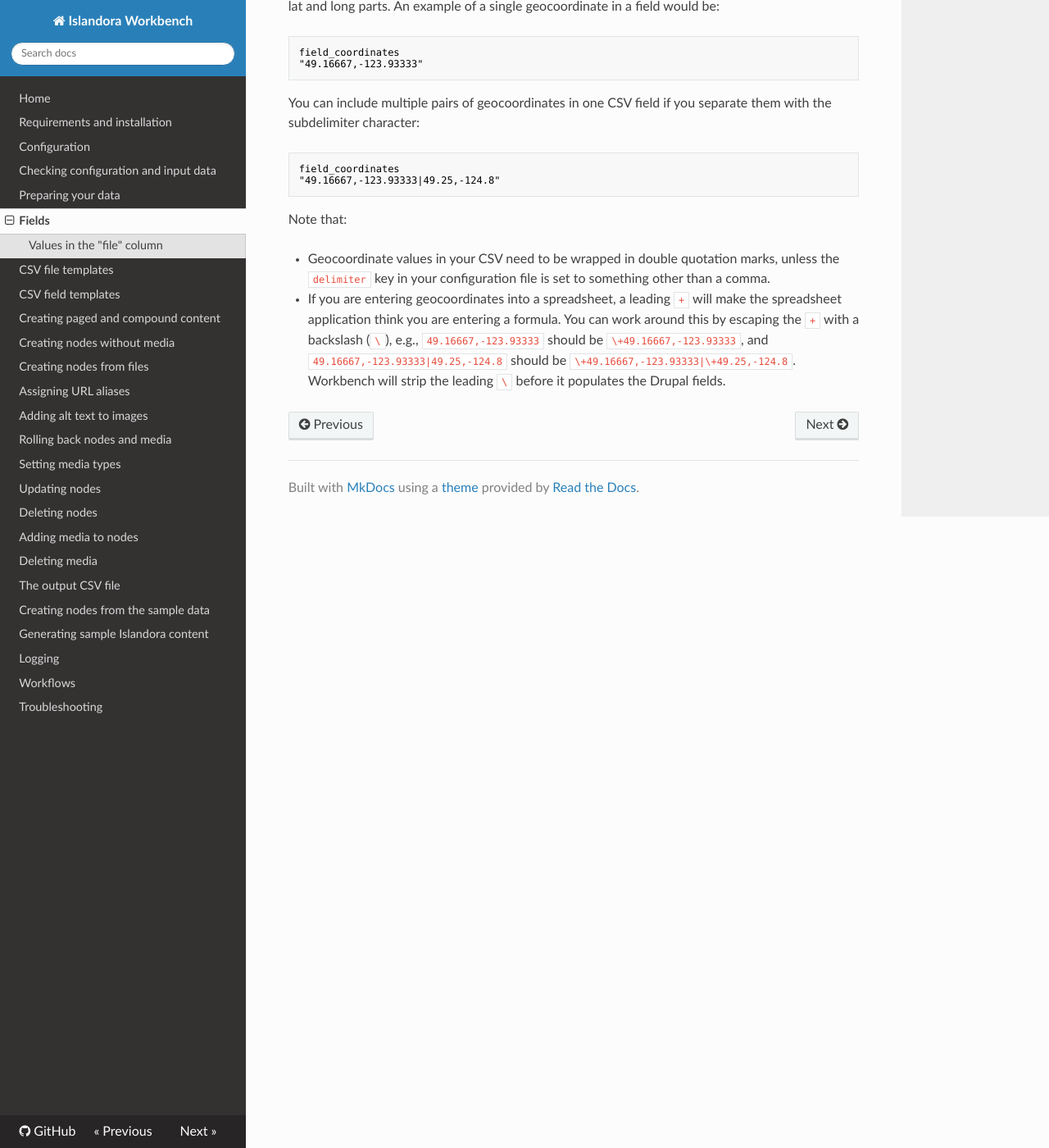
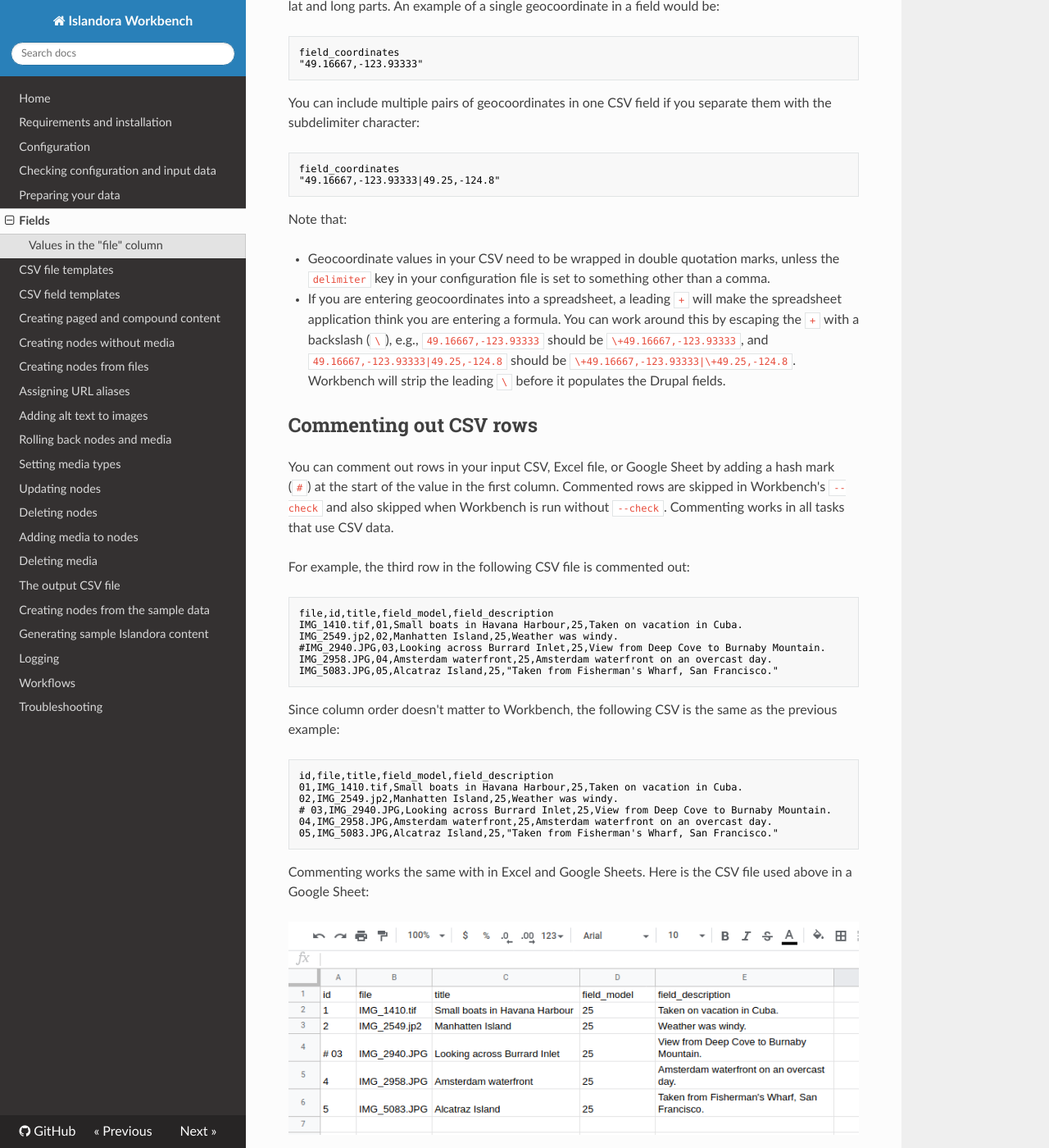
Before and after one commit to mjordan/islandora_workbench_docs, an MkDocs documentation site: the page built from docs/fields.md, in a window 1280 px wide and 1400 px high, scrolled down 12930 px. Shown: the whole window at 82% size. Built offline with MkDocs 1.6.1, drawn with Linux system fonts in a browser that asks for light colours; nearby versions of some CDN libraries; old or Windows-style settings are respelled for this version of MkDocs.

Commit message:
Catch up commit.

````diff
--- a/docs/fields.md
+++ b/docs/fields.md
@@ -367,3 +367,34 @@ Note that:
 
 * Geocoordinate values in your CSV need to be wrapped in double quotation marks, unless the `delimiter` key in your configuration file is set to something other than a comma.
 * If you are entering geocoordinates into a spreadsheet, a leading `+` will make the spreadsheet application think you are entering a formula. You can work around this by escaping the `+` with a backslash (`\`), e.g., `49.16667,-123.93333` should be `\+49.16667,-123.93333`, and `49.16667,-123.93333|49.25,-124.8` should be `\+49.16667,-123.93333|\+49.25,-124.8`. Workbench will strip the leading `\` before it populates the Drupal fields.
+
+
+## Commenting out CSV rows
+
+You can comment out rows in your input CSV, Excel file, or Google Sheet by adding a hash mark (`#`) at the start of the value in the first column. Commented rows are skipped in Workbench's `--check` and also skipped when Workbench is run without `--check`. Commenting works in all tasks that use CSV data.
+
+For example, the third row in the following CSV file is commented out:
+
+```text
+file,id,title,field_model,field_description
+IMG_1410.tif,01,Small boats in Havana Harbour,25,Taken on vacation in Cuba.
+IMG_2549.jp2,02,Manhatten Island,25,Weather was windy.
+#IMG_2940.JPG,03,Looking across Burrard Inlet,25,View from Deep Cove to Burnaby Mountain.
+IMG_2958.JPG,04,Amsterdam waterfront,25,Amsterdam waterfront on an overcast day.
+IMG_5083.JPG,05,Alcatraz Island,25,"Taken from Fisherman's Wharf, San Francisco."
+```
+
+Since column order doesn't matter to Workbench, the following CSV is the same as the previous example:
+
+```text
+id,file,title,field_model,field_description
+01,IMG_1410.tif,Small boats in Havana Harbour,25,Taken on vacation in Cuba.
+02,IMG_2549.jp2,Manhatten Island,25,Weather was windy.
+# 03,IMG_2940.JPG,Looking across Burrard Inlet,25,View from Deep Cove to Burnaby Mountain.
+04,IMG_2958.JPG,Amsterdam waterfront,25,Amsterdam waterfront on an overcast day.
+05,IMG_5083.JPG,Alcatraz Island,25,"Taken from Fisherman's Wharf, San Francisco."
+```
+
+Commenting works the same with in Excel and Google Sheets. Here is the CSV file used above in a Google Sheet:
+
+![Google Sheet with commented row](images/google_sheet_commented_row.png)
````
Also changed, not shown: docs/configuration.md (+3 -0 lines), docs/preparing_data.md (+1 -1 lines), docs/images/google_sheet_commented_row.png (added), site/configuration/index.html, site/index.html, site/preparing_data/index.html, site/sitemap.xml.
